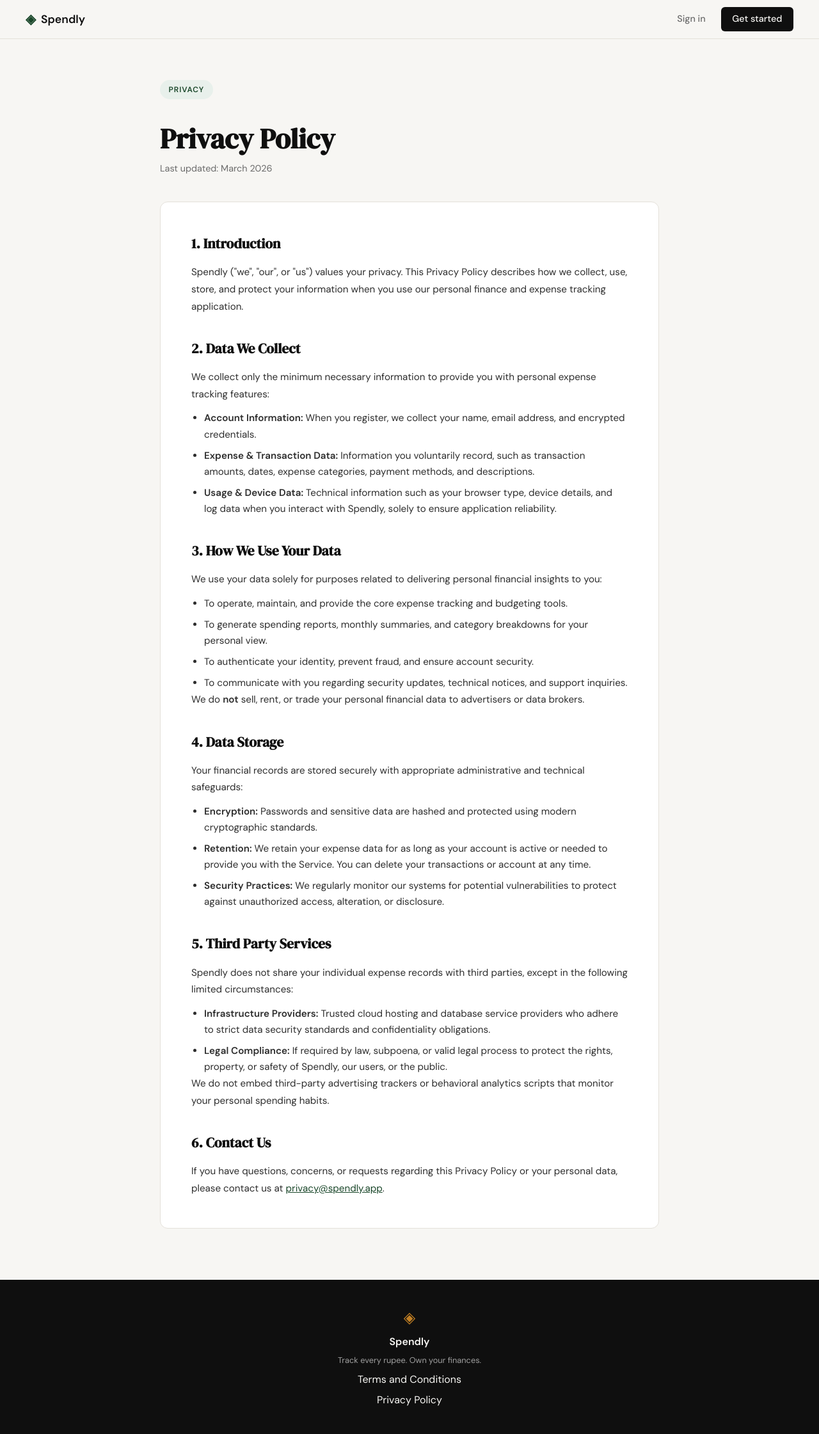
After one commit to SomshekharArabali/expense-tracking-system, a Flask app: page /privacy in a window 1280 px wide. The commit adds this page. Shown: the whole page at 64% size. Run offline with Flask 3, Linux system fonts and the light colour scheme.

Commit message:
landing: add privacy policy page and route

```diff
--- a/app.py
+++ b/app.py
@@ -25,6 +25,11 @@ def login():
 @app.route("/terms")
 def terms():
     return render_template("terms.html")
+
+
+@app.route("/privacy")
+def privacy():
+    return render_template("privacy.html")
 
 
 # ------------------------------------------------------------------ #
--- a/templates/base.html
+++ b/templates/base.html
@@ -35,7 +35,7 @@
             <span class="footer-name">Spendly</span>
             <p class="footer-copy">Track every rupee. Own your finances.</p>
             <a href="/terms">Terms and Conditions</a>
-            <a href="#">Privacy Policy</a>
+            <a href="/privacy">Privacy Policy</a>
         </div>
     </footer>
 
--- a/templates/landing.html
+++ b/templates/landing.html
@@ -89,5 +89,5 @@
     </div>
 </section>
 
-{# Footer "Terms and Conditions" link is set to href="/terms" in base.html #}
+{# Footer links: "Terms and Conditions" is set to href="/terms" and "Privacy Policy" is set to href="/privacy" in base.html #}
 {% endblock %}
--- /dev/null
+++ b/templates/privacy.html
@@ -0,0 +1,85 @@
+{% extends "base.html" %}
+
+{% block title %}Privacy Policy — Spendly{% endblock %}
+
+{% block content %}
+<section class="legal-section">
+    <div class="legal-container">
+        <header class="legal-header">
+            <div class="hero-badge">Privacy</div>
+            <h1 class="legal-title">Privacy Policy</h1>
+            <p class="legal-subtitle">Last updated: March 2026</p>
+        </header>
+
+        <article class="legal-content">
+            <section class="legal-block">
+                <h2>1. Introduction</h2>
+                <p>
+                    Spendly ("we", "our", or "us") values your privacy. This Privacy Policy describes how we collect, use, store, and protect your information when you use our personal finance and expense tracking application.
+                </p>
+            </section>
+
+            <section class="legal-block">
+                <h2>2. Data We Collect</h2>
+                <p>
+                    We collect only the minimum necessary information to provide you with personal expense tracking features:
+                </p>
+                <ul>
+                    <li><strong>Account Information:</strong> When you register, we collect your name, email address, and encrypted credentials.</li>
+                    <li><strong>Expense & Transaction Data:</strong> Information you voluntarily record, such as transaction amounts, dates, expense categories, payment methods, and descriptions.</li>
+                    <li><strong>Usage & Device Data:</strong> Technical information such as your browser type, device details, and log data when you interact with Spendly, solely to ensure application reliability.</li>
+                </ul>
+            </section>
+
+            <section class="legal-block">
+                <h2>3. How We Use Your Data</h2>
+                <p>
+                    We use your data solely for purposes related to delivering personal financial insights to you:
+                </p>
+                <ul>
+                    <li>To operate, maintain, and provide the core expense tracking and budgeting tools.</li>
+                    <li>To generate spending reports, monthly summaries, and category breakdowns for your personal view.</li>
+                    <li>To authenticate your identity, prevent fraud, and ensure account security.</li>
+                    <li>To communicate with you regarding security updates, technical notices, and support inquiries.</li>
+                </ul>
+                <p>
+                    We do <strong>not</strong> sell, rent, or trade your personal financial data to advertisers or data brokers.
+                </p>
+            </section>
+
+            <section class="legal-block">
+                <h2>4. Data Storage</h2>
+                <p>
+                    Your financial records are stored securely with appropriate administrative and technical safeguards:
+                </p>
+                <ul>
+                    <li><strong>Encryption:</strong> Passwords and sensitive data are hashed and protected using modern cryptographic standards.</li>
+                    <li><strong>Retention:</strong> We retain your expense data for as long as your account is active or needed to provide you with the Service. You can delete your transactions or account at any time.</li>
+                    <li><strong>Security Practices:</strong> We regularly monitor our systems for potential vulnerabilities to protect against unauthorized access, alteration, or disclosure.</li>
+                </ul>
+            </section>
+
+            <section class="legal-block">
+                <h2>5. Third Party Services</h2>
+                <p>
+                    Spendly does not share your individual expense records with third parties, except in the following limited circumstances:
+                </p>
+                <ul>
+                    <li><strong>Infrastructure Providers:</strong> Trusted cloud hosting and database service providers who adhere to strict data security standards and confidentiality obligations.</li>
+                    <li><strong>Legal Compliance:</strong> If required by law, subpoena, or valid legal process to protect the rights, property, or safety of Spendly, our users, or the public.</li>
+                </ul>
+                <p>
+                    We do not embed third-party advertising trackers or behavioral analytics scripts that monitor your personal spending habits.
+                </p>
+            </section>
+
+            <section class="legal-block">
+                <h2>6. Contact Us</h2>
+                <p>
+                    If you have questions, concerns, or requests regarding this Privacy Policy or your personal data, please contact us at <a href="mailto:privacy@spendly.app" class="legal-link">privacy@spendly.app</a>.
+                </p>
+            </section>
+        </article>
+    </div>
+</section>
+{% endblock %}
```
